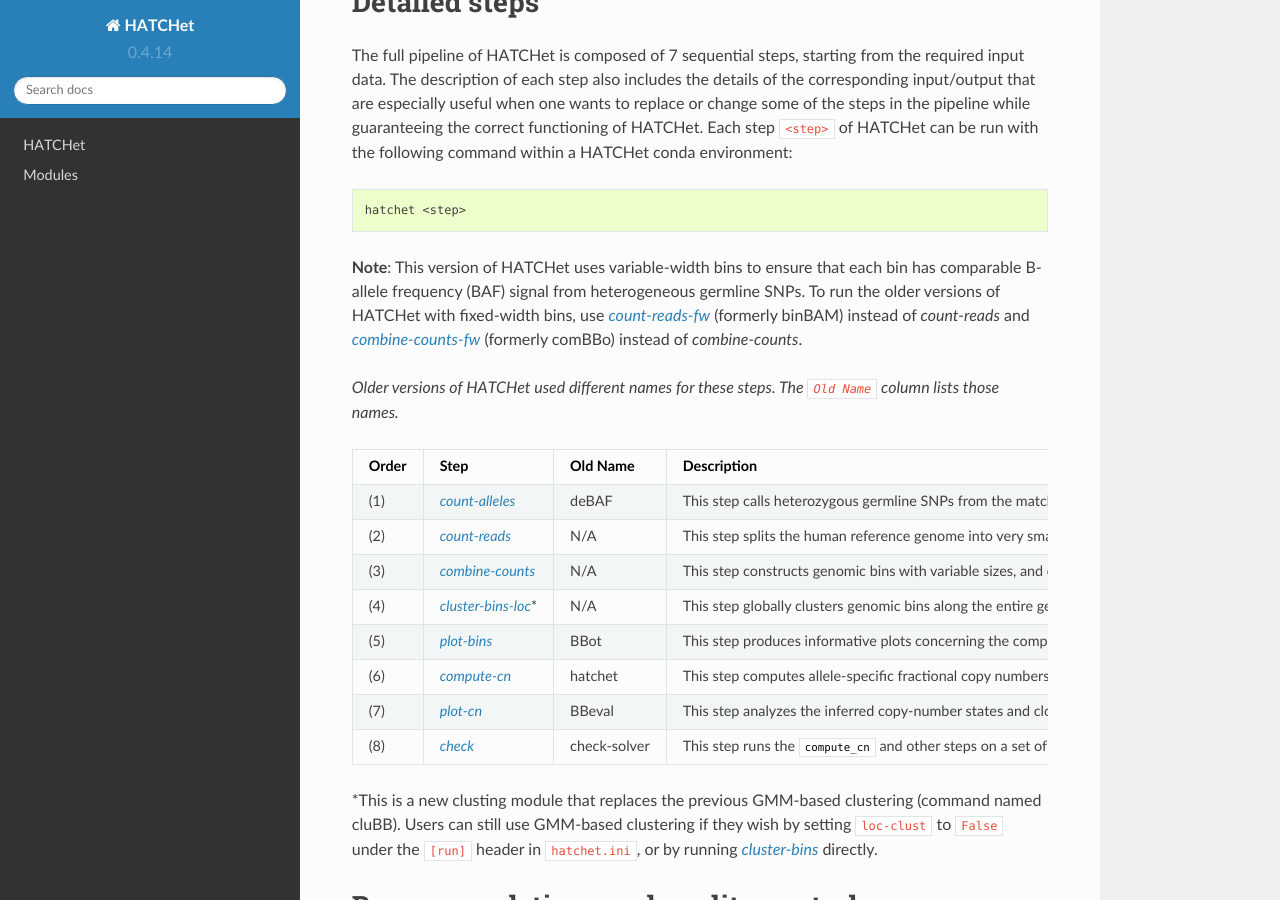
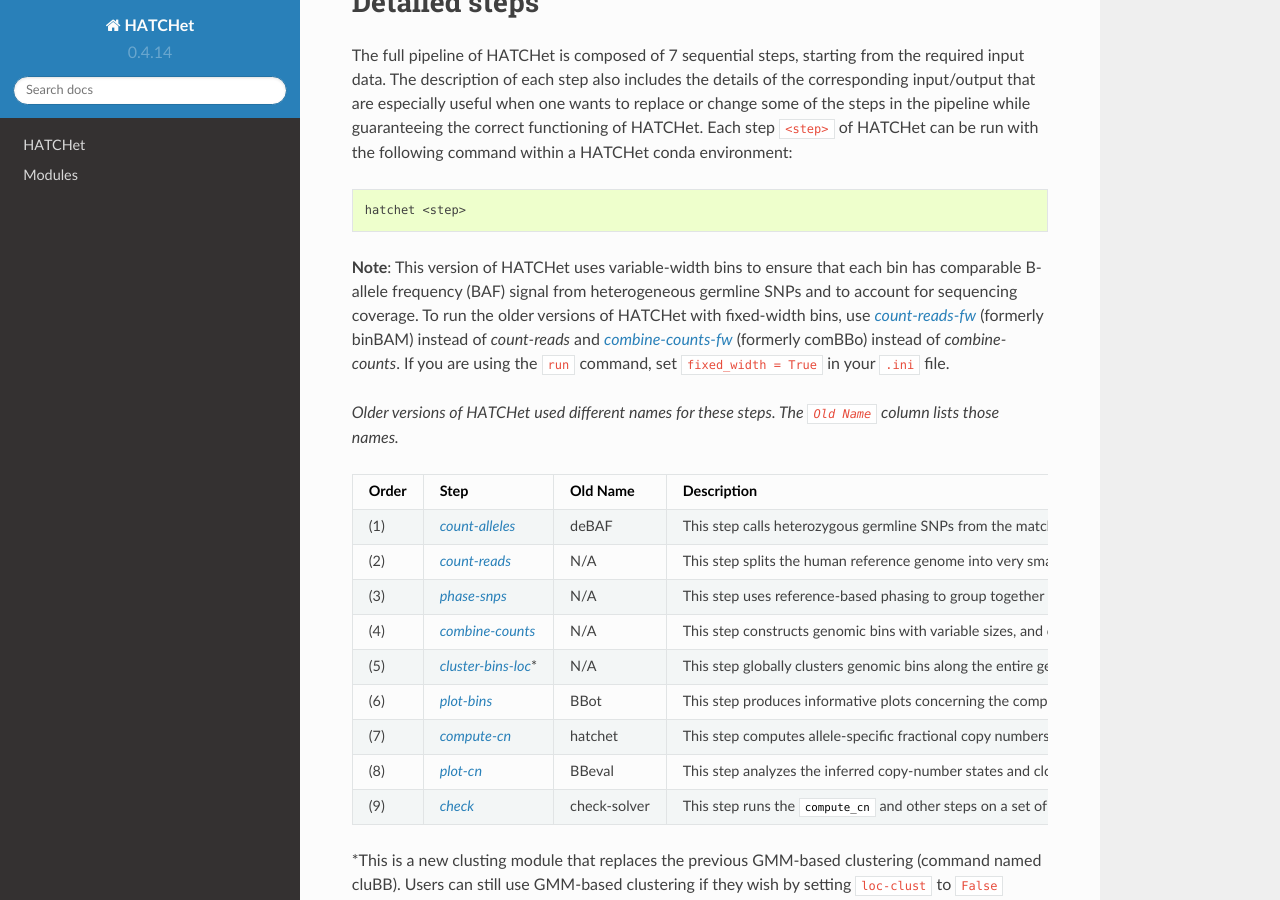
Before and after one commit to raphael-group/hatchet, a Sphinx documentation site: the page built from docs/source/doc_fullpipeline.md, in a window 1280 px wide and 900 px high, scrolled down 1315 px. Built offline with Sphinx 7.4.7 and the Read the Docs theme 2.0.0, drawn with Linux system fonts in a browser that asks for light colours; pages that are not in the unit, such as notebooks, are missing from menus.

Commit message:
Added clarification for new features

````diff
--- a/docs/source/doc_fullpipeline.md
+++ b/docs/source/doc_fullpipeline.md
@@ -53,7 +53,7 @@ Each step `<step>` of HATCHet can be run with the following command within a HAT
 hatchet <step>
 ```
 
-**Note**: This version of HATCHet uses variable-width bins to ensure that each bin has comparable B-allele frequency (BAF) signal from heterogeneous germline SNPs. To run the older versions of HATCHet with fixed-width bins, use [*count-reads-fw*](doc_count_reads_fw.html) (formerly binBAM) instead of *count-reads* and [*combine-counts-fw*](doc_combine_counts_fw.html) (formerly comBBo) instead of *combine-counts*.
+**Note**: This version of HATCHet uses variable-width bins to ensure that each bin has comparable B-allele frequency (BAF) signal from heterogeneous germline SNPs and to account for sequencing coverage. To run the older versions of HATCHet with fixed-width bins, use [*count-reads-fw*](doc_count_reads_fw.html) (formerly binBAM) instead of *count-reads* and [*combine-counts-fw*](doc_combine_counts_fw.html) (formerly comBBo) instead of *combine-counts*. If you are using the `run` command, set `fixed_width = True` in your `.ini` file.
 
 *Older versions of HATCHet used different names for these steps. The `Old Name` column lists those names.*
 
@@ -61,12 +61,13 @@ hatchet <step>
 |-------|------|----------|-------------|
 | (1)   | [*count-alleles*](doc_count_alleles.html)   | deBAF    | This step calls heterozygous germline SNPs from the matched-normal sample and counts the number of reads covering both the alleles of each identified heterozgyous SNP in every tumor sample. |
 | (2)   | [*count-reads*](doc_count_reads.html)       | N/A   | This step splits the human reference genome into very small regions (representing candidate bins) according to germline SNP positions, and counts the number of total reads aligned to each region in each of the tumor samples and in the matched normal sample. |
-| (3)   | [*combine-counts*](doc_combine_counts.html) | N/A   | This step constructs genomic bins with variable sizes, and combines the read counts and the allele counts for the identified germline SNPs to compute the read-depth ratio (RDR) and B-allele frequency (BAF) of every genomic bin. |
-| (4)   | [*cluster-bins-loc*](doc_cluster_bins_loc.html)*  | N/A    | This step globally clusters genomic bins along the entire genome and jointly across tumor samples while incorporating local information. |
-| (5)   | [*plot-bins*](doc_plot_bins.html)           | BBot     | This step produces informative plots concerning the computed RDRs, BAFs, and clusters. The information produced by this step are important to validate the compute clusters of genomic regions. |
-| (6)   | [*compute-cn*](doc_compute_cn.html)         | hatchet  | This step computes allele-specific fractional copy numbers, solves a constrained distance-based simultaneous factorization to compute allele and clone-specific copy numbers and clone proportions, and deploys a model-selection criterion select the number of clone by explicitly considering the trade-off between subclonal copy-number aberrations and whole-genome duplication. |
-| (7)   | [*plot-cn*](doc_plot_cn.html)               | BBeval   | This step analyzes the inferred copy-number states and clone proportions and produces informative plots jointly considering all samples from the same patient. In addition, this step can also combine results obtained for different patients and perform integrative analysis. |
-| (8)   | [*check*](doc_check.html)     | check-solver           | This step runs the `compute_cn` and other steps on a set of small data files pre-packaged with HATCHet, and is a quick way to verify if your solver and other 3rd party dependencies are working correctly. |
+| (3)   | [*phase-snps*](doc_phase_snps.html)       | N/A   | This step uses reference-based phasing to group together germline SNPs that are likely on the same haplotype. This improves the quality of BAF estimates for balanced regions of the genome. |
+| (4)   | [*combine-counts*](doc_combine_counts.html) | N/A   | This step constructs genomic bins with variable sizes, and combines the read counts and the allele counts for the identified germline SNPs to compute the read-depth ratio (RDR) and B-allele frequency (BAF) of every genomic bin. |
+| (5)   | [*cluster-bins-loc*](doc_cluster_bins_loc.html)*  | N/A    | This step globally clusters genomic bins along the entire genome and jointly across tumor samples while incorporating local information. |
+| (6)   | [*plot-bins*](doc_plot_bins.html)           | BBot     | This step produces informative plots concerning the computed RDRs, BAFs, and clusters. The information produced by this step are important to validate the compute clusters of genomic regions. |
+| (7)   | [*compute-cn*](doc_compute_cn.html)         | hatchet  | This step computes allele-specific fractional copy numbers, solves a constrained distance-based simultaneous factorization to compute allele and clone-specific copy numbers and clone proportions, and deploys a model-selection criterion select the number of clone by explicitly considering the trade-off between subclonal copy-number aberrations and whole-genome duplication. |
+| (8)   | [*plot-cn*](doc_plot_cn.html)               | BBeval   | This step analyzes the inferred copy-number states and clone proportions and produces informative plots jointly considering all samples from the same patient. In addition, this step can also combine results obtained for different patients and perform integrative analysis. |
+| (9)   | [*check*](doc_check.html)     | check-solver           | This step runs the `compute_cn` and other steps on a set of small data files pre-packaged with HATCHet, and is a quick way to verify if your solver and other 3rd party dependencies are working correctly. |
 
 *This is a new clusting module that replaces the previous GMM-based clustering (command named cluBB). Users can still use GMM-based clustering if they wish by setting `loc-clust` to `False` under the `[run]` header in `hatchet.ini`, or by running [*cluster-bins*](doc_cluster_bins.html) directly.
 
````
Also changed, not shown: docs/source/doc_download_panel.md (+1 -1 lines), docs/source/doc_phase_snps.md (+2 -0 lines).
